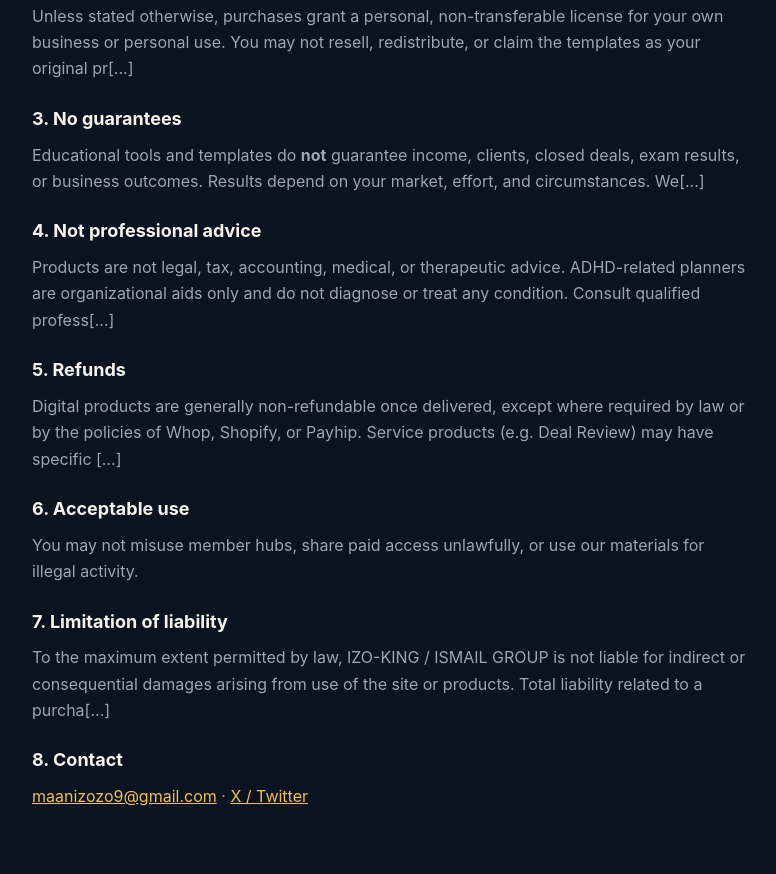
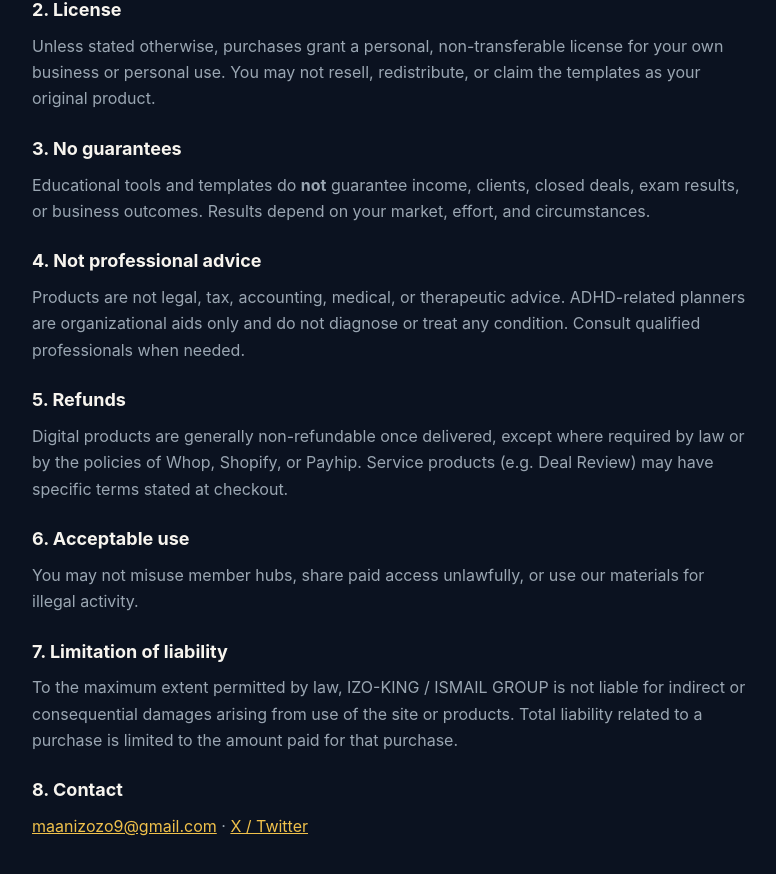
Before and after one commit to maanizozo9/izo-king-storefront, a plain HTML site: page terms.html in a window 1280 px wide. Shown: the part 438-1312 px from the top of the page, without its empty margins (248-1024 px from the left). Drawn offline with Linux system fonts and the light colour scheme.

```diff
--- a/terms.html
+++ b/terms.html
@@ -5,13 +5,13 @@
 <meta name="viewport" content="width=device-width, initial-scale=1" />
 <title>Terms of Use — IZO-KING</title>
 <meta name="description" content="Terms of use for IZO-KING digital products, templates, and services." />
-<meta name="google-site-verification" content="4nvsRVOKGdhgItYuD_zfRUoXWm3zK8gvaqhfFjDU0" />
+<meta name="google-site-verification" content="4nvsRVOKGdhgItYuD_zfRUoXWm3zK8gvaqhfFjJDUr0" />
 <meta name="robots" content="index,follow" />
 <link rel="canonical" href="https://izo-king-storefront-ismails-projects-325f8bd4.vercel.app/terms.html" />
 <style>
 :root{--navy:#0b1220;--gold2:#f0c14b;--cream:#f7f4ee;--muted:#9aa6b2}
 *{box-sizing:border-box;margin:0;padding:0}body{font-family:Inter,system-ui,sans-serif;background:var(--navy);color:var(--cream);line-height:1.65}
-.wrap{max-width:760px;margin:0 auto;padding:28px 20px 60px}a{color:var(--gold2)}h1{font-size:28px;margin:24px 0 12px;color:var(--gold2)}h2{font-size:18px;margin:22px 0 8px}p,li{color:var(--muted);[...]
+.wrap{max-width:760px;margin:0 auto;padding:28px 20px 60px}a{color:var(--gold2)}h1{font-size:28px;margin:24px 0 12px;color:var(--gold2)}h2{font-size:18px;margin:22px 0 8px}p,li{color:var(--muted);margin-bottom:10px}ul{padding-left:20px;margin-bottom:12px}.nav a{margin-right:14px;font-size:14px;color:var(--muted)}.nav a:hover{color:var(--gold2)}
 </style>
 </head>
 <body>
@@ -27,17 +27,17 @@
 <li>You are responsible for keeping access credentials and download files secure.</li>
 </ul>
 <h2>2. License</h2>
-<p>Unless stated otherwise, purchases grant a personal, non-transferable license for your own business or personal use. You may not resell, redistribute, or claim the templates as your original pr[...]
+<p>Unless stated otherwise, purchases grant a personal, non-transferable license for your own business or personal use. You may not resell, redistribute, or claim the templates as your original product.</p>
 <h2>3. No guarantees</h2>
-<p>Educational tools and templates do <strong>not</strong> guarantee income, clients, closed deals, exam results, or business outcomes. Results depend on your market, effort, and circumstances. We[...]
+<p>Educational tools and templates do <strong>not</strong> guarantee income, clients, closed deals, exam results, or business outcomes. Results depend on your market, effort, and circumstances.</p>
 <h2>4. Not professional advice</h2>
-<p>Products are not legal, tax, accounting, medical, or therapeutic advice. ADHD-related planners are organizational aids only and do not diagnose or treat any condition. Consult qualified profess[...]
+<p>Products are not legal, tax, accounting, medical, or therapeutic advice. ADHD-related planners are organizational aids only and do not diagnose or treat any condition. Consult qualified professionals when needed.</p>
 <h2>5. Refunds</h2>
-<p>Digital products are generally non-refundable once delivered, except where required by law or by the policies of Whop, Shopify, or Payhip. Service products (e.g. Deal Review) may have specific [...]</p>
+<p>Digital products are generally non-refundable once delivered, except where required by law or by the policies of Whop, Shopify, or Payhip. Service products (e.g. Deal Review) may have specific terms stated at checkout.</p>
 <h2>6. Acceptable use</h2>
 <p>You may not misuse member hubs, share paid access unlawfully, or use our materials for illegal activity.</p>
 <h2>7. Limitation of liability</h2>
-<p>To the maximum extent permitted by law, IZO-KING / ISMAIL GROUP is not liable for indirect or consequential damages arising from use of the site or products. Total liability related to a purcha[...]
+<p>To the maximum extent permitted by law, IZO-KING / ISMAIL GROUP is not liable for indirect or consequential damages arising from use of the site or products. Total liability related to a purchase is limited to the amount paid for that purchase.</p>
 <h2>8. Contact</h2>
 <p><a href="mailto:maanizozo9@gmail.com">maanizozo9@gmail.com</a> · <a href="https://x.com/ISMAILGROUPAI">X / Twitter</a></p>
 </div>
```
